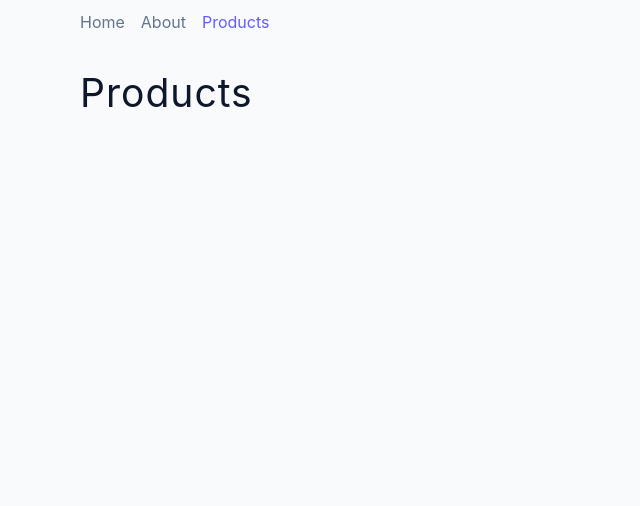
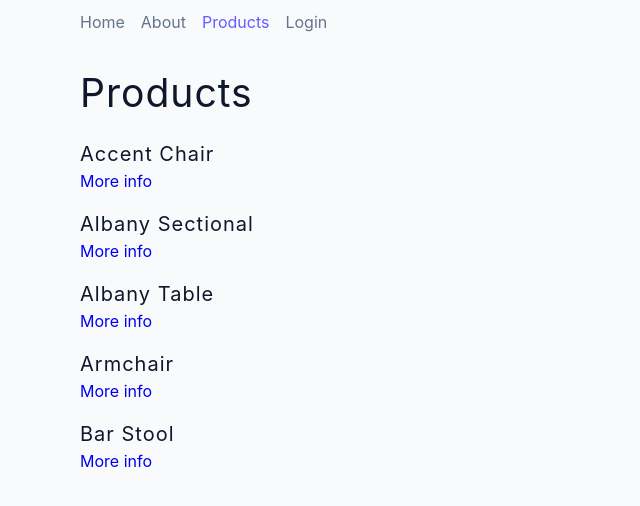
Before and after one commit to MusarrafAM/React-Router-Learning-project, a React (Create React App) app: page /Products in a window 1280 px wide. Shown: the top 506 px of the page, without its empty margins (0-640 px from the left). Built offline with nearby package versions, Linux system fonts and the light colour scheme.

Commit message:
Added UseNavigate

```diff
--- a/src/App.js
+++ b/src/App.js
@@ -1,13 +1,16 @@
+import { useState } from "react";
 import { BrowserRouter, Routes, Route } from "react-router-dom";
-
 import Home from "./pages/Home";
 import About from "./pages/About";
 import Products from "./pages/Products";
 import Error from "./pages/Error";
 import SharedLayout from "./pages/SharedLayout";
 import SingleProduct from "./pages/SingleProduct";
+import Dashboard from "./pages/Dashboard";
+import Login from "./pages/Login";
 
 function App() {
+  const [user, setUser] = useState(null);
   return (
     <BrowserRouter>
       <Routes>
@@ -20,6 +23,8 @@
             path="Products/:ProductsId"
             element={<SingleProduct />}
           ></Route>
+          <Route path="Login" element={<Login setUser={setUser} />}></Route>  {/* Just Passing the function. */}
+          <Route path="Dashboard" element={<Dashboard user={user} />}></Route>
           <Route path="*" element={<Error />} />
         </Route>
       </Routes>
--- a/src/components/StyledNavbar.js
+++ b/src/components/StyledNavbar.js
@@ -23,6 +23,12 @@
       >
         Products
       </NavLink>
+      <NavLink
+        to="/login"
+        className={({ isActive }) => (isActive ? "link active" : "link")}
+      >
+        Login
+      </NavLink>
     </nav>
   );
 }
--- a/src/pages/Dashboard.js
+++ b/src/pages/Dashboard.js
@@ -1,8 +1,10 @@
-const Dashboard = () => {
+const Dashboard = ({ user }) => {
   return (
-    <section className='section'>
-      <h4>Dashboard</h4>
+    <section className="section">
+      <p>Helo, {user?.name}</p>
+      {/* ?. Optional chaining  it only check name if user exist. Since we give the initial value null we have to use optional chanining*/}
     </section>
   );
 };
+
 export default Dashboard;
--- a/src/pages/Login.js
+++ b/src/pages/Login.js
@@ -1,41 +1,48 @@
-import { useState } from 'react';
-const Login = () => {
-  const [name, setName] = useState('');
-  const [email, setEmail] = useState('');
+import { useState } from "react";
+import { useNavigate } from "react-router-dom";
+
+const Login = ({setUser}) => {
+  const [name, setName] = useState("");
+  const [email, setEmail] = useState("");
+
+  const navigate = useNavigate();
 
   const handleSubmit = async (e) => {
     e.preventDefault();
+    if (!name || !email) return;
+    setUser({ name: name, email: email });
+    navigate("/dashboard");
   };
 
   return (
-    <section className='section'>
-      <form className='form' onSubmit={handleSubmit}>
+    <section className="section">
+      <form className="form" onSubmit={handleSubmit}>
         <h5>login</h5>
-        <div className='form-row'>
-          <label htmlFor='name' className='form-label'>
+        <div className="form-row">
+          <label htmlFor="name" className="form-label">
             name
           </label>
           <input
-            type='text'
-            className='form-input'
-            id='name'
+            type="text"
+            className="form-input"
+            id="name"
             value={name}
             onChange={(e) => setName(e.target.value)}
           />
         </div>
-        <div className='form-row'>
-          <label htmlFor='email' className='form-label'>
+        <div className="form-row">
+          <label htmlFor="email" className="form-label">
             email
           </label>
           <input
-            type='email'
-            className='form-input'
-            id='email'
+            type="email"
+            className="form-input"
+            id="email"
             value={email}
             onChange={(e) => setEmail(e.target.value)}
           />
         </div>
-        <button type='submit' className='btn btn-block'>
+        <button type="submit" className="btn btn-block">
           login
         </button>
       </form>
--- a/src/pages/Products.js
+++ b/src/pages/Products.js
@@ -1,10 +1,21 @@
+import { Link } from "react-router-dom";
+import products from "../data"
+
 const Products = () => {
   return (
-    <>
-      <section className='section'>
-        <h2>products</h2>
-      </section>
-    </>
+    <section className="section">
+      <h2>products</h2>
+      <div className="products">
+        {products.map((product) => {
+          return (
+            <article key={product.id}>
+              <h5>{product.name}</h5>
+              <Link to={`/products/${product.id}`}>More info</Link>
+            </article>
+          );
+        })}
+      </div>
+    </section>
   );
 };
 
--- a/src/pages/SingleProduct.js
+++ b/src/pages/SingleProduct.js
@@ -1,11 +1,15 @@
 import { Link, useParams } from "react-router-dom";
+import products from "../data";
 
 const SingleProduct = () => {
   // console.log(useParams());
   const { ProductsId } = useParams(); //! useParams returns an object.
+  const product = products.find((product) => product.id === ProductsId);
+  const { image, name } = product;
   return (
     <section className="section product">
-      <h2>{ProductsId}</h2>
+      <img src={image} alt={name} />
+      <h2>{name}</h2>
       <Link to="/products" className="btn">
         Back to Products
       </Link>
```
